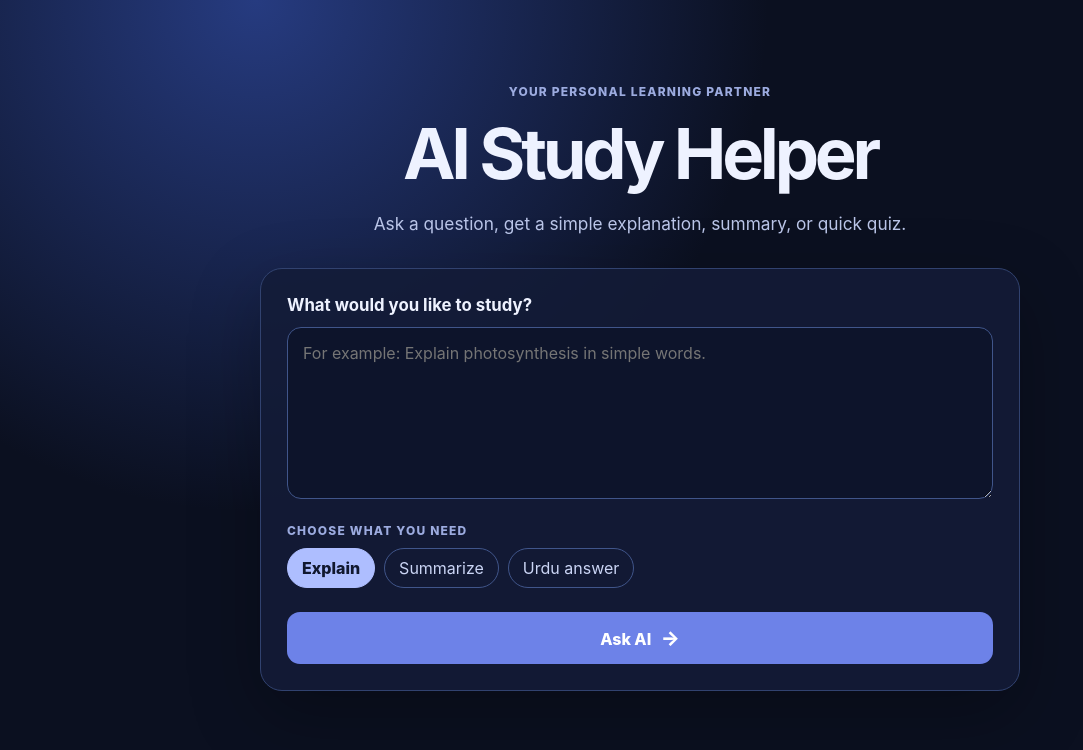
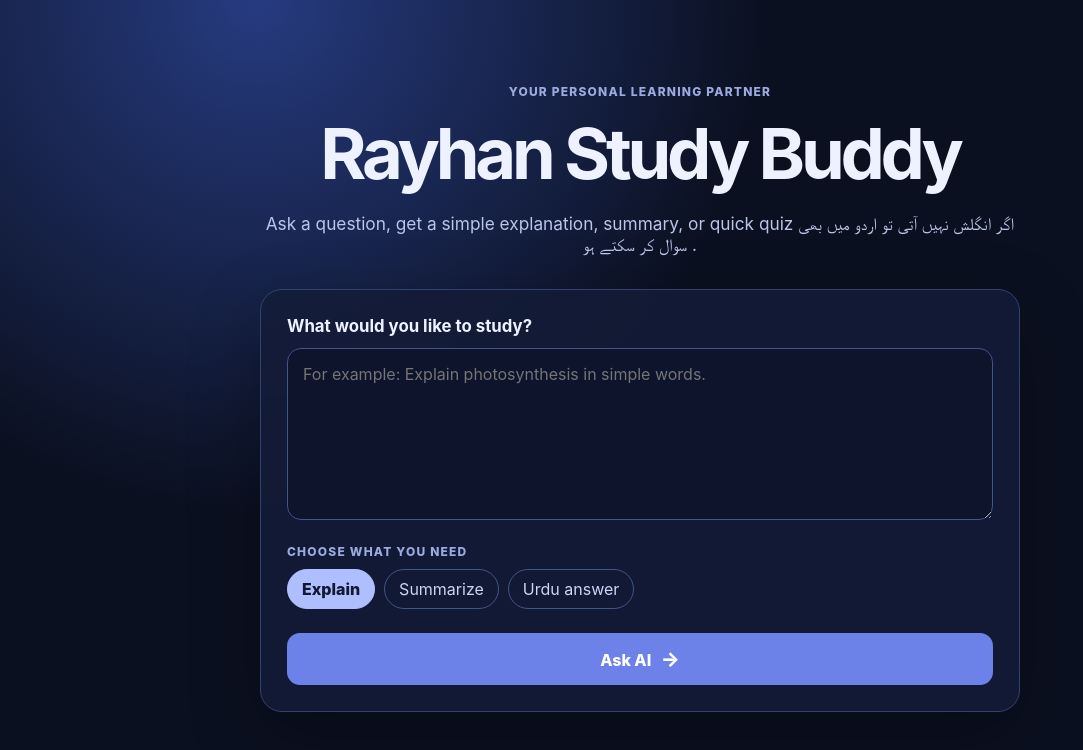
Before and after one commit to rayhanrazza12/my3rdProjcrt, a website: page index.html in a window 1280 px wide. Shown: the whole page, without its empty margins (0-1083 px from the left). Drawn offline with Linux system fonts and the light colour scheme.

Commit message:
Change title and main heading in index.html
Updated title and headings to 'Rayhan Study Buddy'.

```diff
--- a/index.html
+++ b/index.html
@@ -3,15 +3,15 @@
 <head>
   <meta charset="UTF-8">
   <meta name="viewport" content="width=device-width, initial-scale=1.0">
-  <title>AI Study Helper</title>
+  <title>Rayhan Study Buddy</title>
   <link rel="stylesheet" href="style.css">
 </head>
 <body>
   <main class="app">
     <section class="hero">
       <p class="eyebrow">YOUR PERSONAL LEARNING PARTNER</p>
-      <h1>AI Study Helper</h1>
-      <p>Ask a question, get a simple explanation, summary, or quick quiz.</p>
+      <h1>Rayhan Study Buddy</h1>
+      <p>Ask a question, get a simple explanation, summary, or quick quiz اگر انگلش نہیں آتی تو اردو میں بھی سوال کر سکتے ہو .</p>
     </section>
 
     <section class="card">
```
